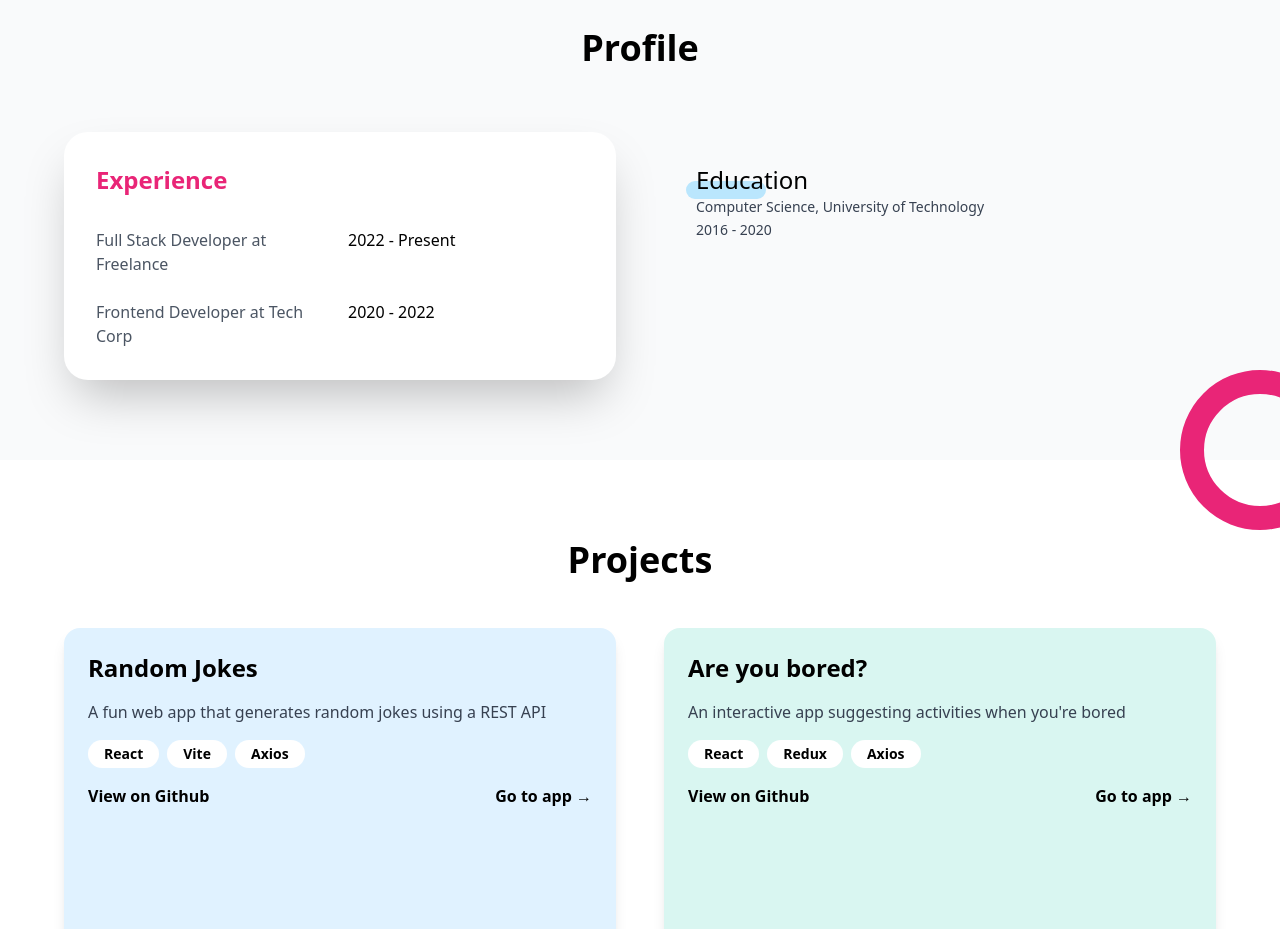
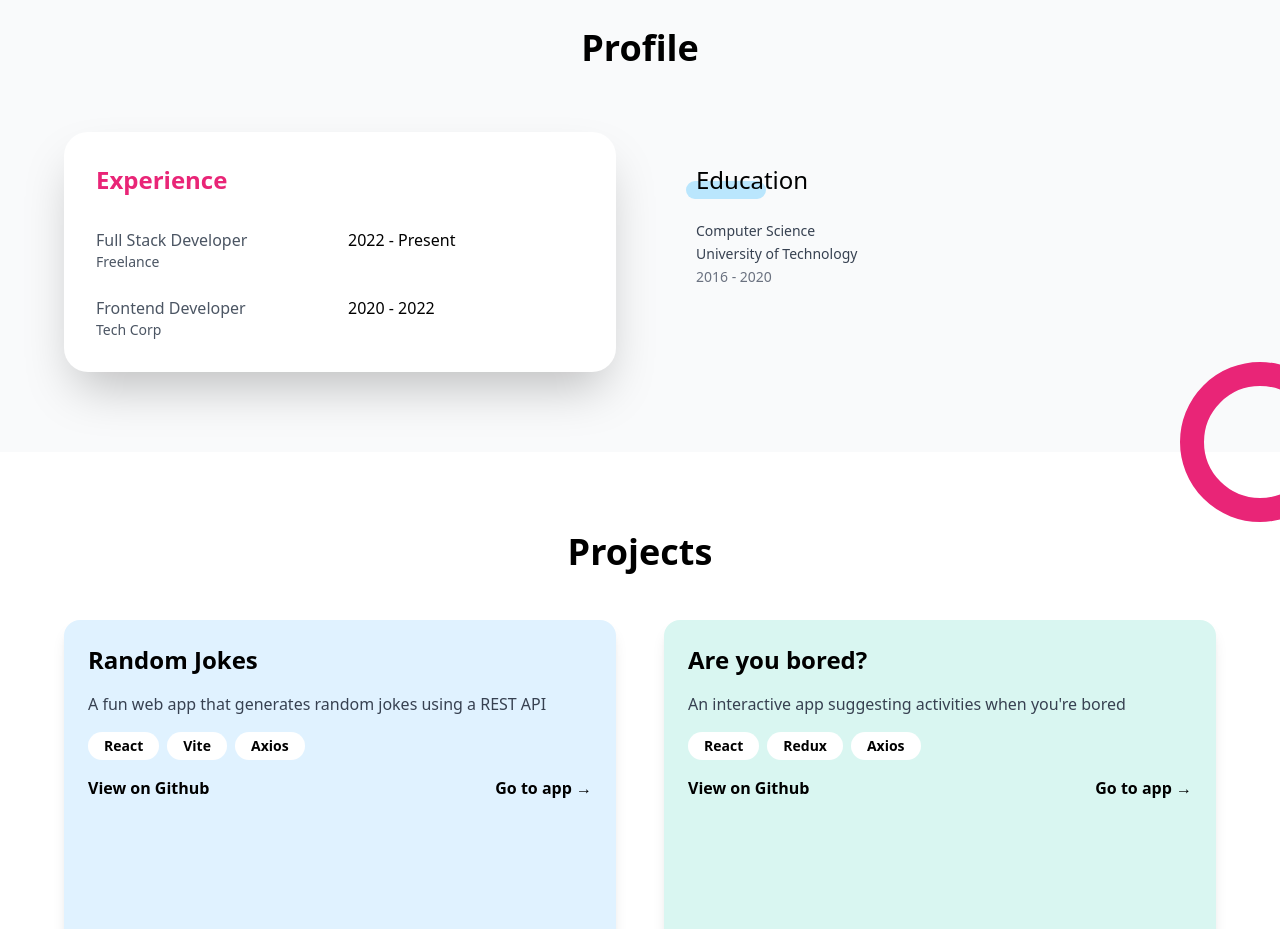
Before and after one commit to bsrayapici/BY_CV_V4_180525, a React (Vite) app: page / in a window 1280 px wide. Shown: the part 960-1889 px from the top of the page. Built offline with nearby package versions, Linux system fonts and the light colour scheme.

Commit message:
Enhance Profile component

```diff
--- a/src/components/Profile.jsx
+++ b/src/components/Profile.jsx
@@ -14,6 +14,14 @@ import { data } from '../constants/data';
  * - Dark mode support
  * - Decorative elements
  * - Bilingual content
+ * - Semantic HTML structure
+ * - Accessible headings and content
+ *
+ * @component
+ * @example
+ * return (
+ *   <Profile />
+ * )
  */
 function Profile() {
   const { language } = useLanguage();
@@ -22,7 +30,10 @@ function Profile() {
   if (!profile) return null;
 
   return (
-    <section className="min-h-[350px] py-20 px-4 md:px-8 lg:px-16 bg-gray-50 dark:bg-[#0A0A14] relative overflow-visible">
+    <section
+      className="min-h-[350px] py-20 px-4 md:px-8 lg:px-16 bg-gray-50 dark:bg-[#0A0A14] relative overflow-visible"
+      aria-labelledby="profile-title"
+    >
       {/* Decorative circle */}
       <div
         className="absolute right-[-60px] bottom-[-70px] w-[160px] h-[160px] rounded-full border-[24px] border-[#E92577]"
@@ -31,52 +42,79 @@ function Profile() {
 
       <div className="max-w-7xl mx-auto">
         {/* Section Title */}
-        <h2 className="text-3xl md:text-4xl font-bold mb-16 text-center text-black dark:text-white">
+        <h2
+          id="profile-title"
+          className="text-3xl md:text-4xl font-bold mb-16 text-center text-black dark:text-white"
+        >
           {profile.title}
         </h2>
 
         {/* Experience and Education Grid */}
         <div className="grid grid-cols-1 md:grid-cols-2 gap-8 md:gap-12">
           {/* Experience Card */}
-          <div className="bg-white dark:bg-[#0a0a0a] rounded-3xl p-6 md:p-8 shadow-2xl">
-            <h3 className="text-xl md:text-2xl font-bold text-[#E92577] mb-6 md:mb-8">
+          <section
+            className="bg-white dark:bg-[#0a0a0a] rounded-3xl p-6 md:p-8 shadow-2xl"
+            aria-labelledby="experience-title"
+          >
+            <h3
+              id="experience-title"
+              className="text-xl md:text-2xl font-bold text-[#E92577] mb-6 md:mb-8"
+            >
               {profile.experience.title}
             </h3>
-            <div className="space-y-4 md:space-y-6">
+            <ul className="space-y-4 md:space-y-6">
               {profile.experience.items.map((exp, i) => (
-                <div
+                <li
                   key={i}
                   className="grid grid-cols-1 sm:grid-cols-2 gap-2 md:gap-4"
                 >
-                  <span className="font-medium text-gray-600 dark:text-gray-300">
-                    {exp.role} at {exp.company}
-                  </span>
-                  <span className="text-black dark:text-white">{exp.period}</span>
-                </div>
+                  <div className="font-medium text-gray-600 dark:text-gray-300">
+                    <span className="block">{exp.role}</span>
+                    <span className="block text-sm">{exp.company}</span>
+                  </div>
+                  <time
+                    className="text-black dark:text-white"
+                    dateTime={exp.period.replace(' - ', '/')}
+                  >
+                    {exp.period}
+                  </time>
+                </li>
               ))}
-            </div>
-          </div>
+            </ul>
+          </section>
 
           {/* Education Card */}
-          <div className="p-6 md:p-8 text-gray-700 dark:text-gray-300">
-            <h3 className="relative text-2xl font-normal font-[Playfair_Display] text-black dark:text-white inline-block">
+          <section
+            className="p-6 md:p-8 text-gray-700 dark:text-gray-300"
+            aria-labelledby="education-title"
+          >
+            <h3
+              id="education-title"
+              className="relative text-2xl font-normal font-[Playfair_Display] text-black dark:text-white inline-block"
+            >
               <span className="relative z-10">{profile.education.title}</span>
               <div
                 className="absolute left-[-10px] top-[17px] w-[80px] h-[18px] bg-sky-200 rounded-[12px] z-0"
                 aria-hidden="true"
               />
             </h3>
-            <div className="space-y-4 md:space-y-6 text-sm leading-relaxed">
+            <ul className="space-y-4 md:space-y-6 text-sm leading-relaxed mt-6">
               {profile.education.items.map((edu, i) => (
-                <div key={i}>
-                  <p className="font-medium">
-                    {edu.degree}, {edu.school}
-                  </p>
-                  <p>{edu.period}</p>
-                </div>
+                <li key={i}>
+                  <div className="font-medium">
+                    <span className="block">{edu.degree}</span>
+                    <span className="block">{edu.school}</span>
+                  </div>
+                  <time
+                    className="text-gray-500 dark:text-gray-400"
+                    dateTime={edu.period.replace(' - ', '/')}
+                  >
+                    {edu.period}
+                  </time>
+                </li>
               ))}
-            </div>
-          </div>
+            </ul>
+          </section>
         </div>
       </div>
     </section>
```
